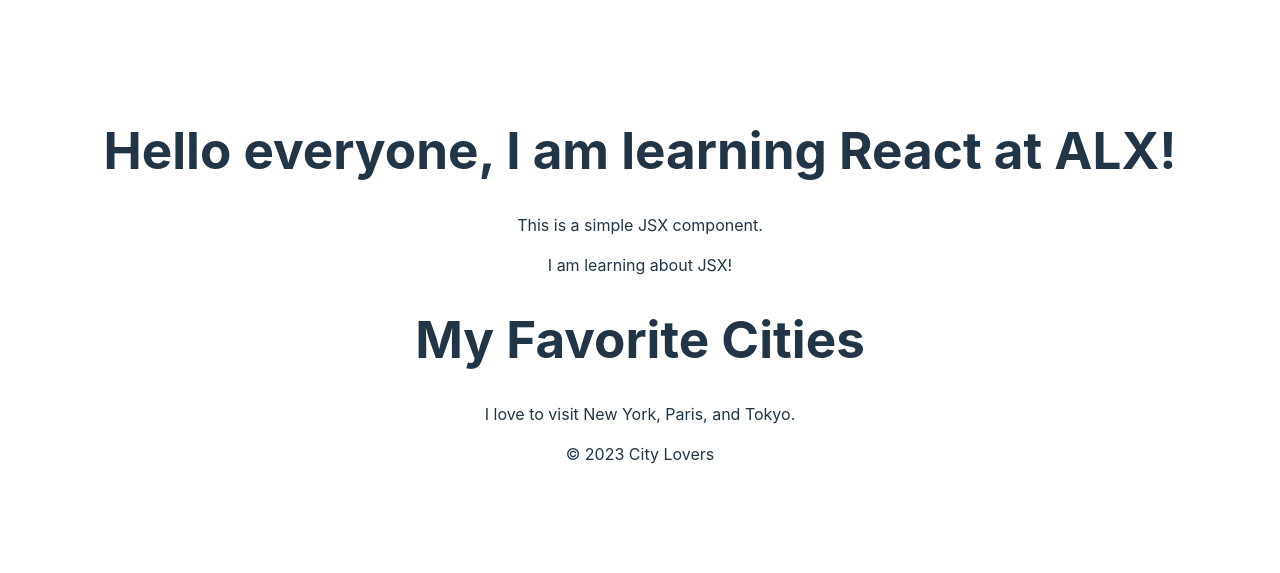
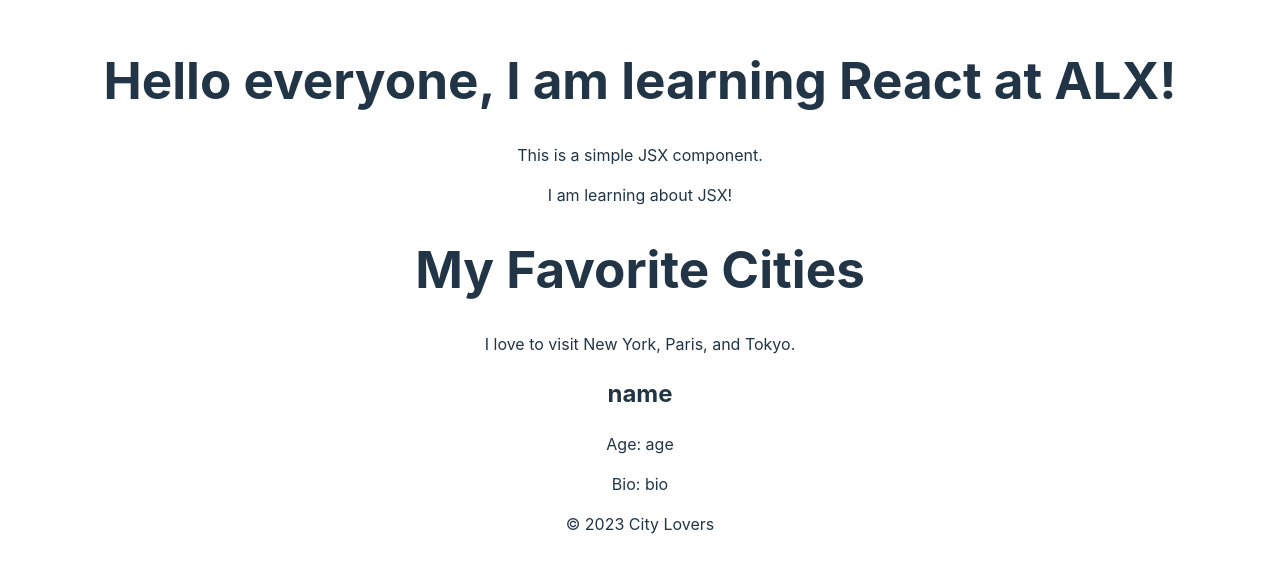
Before and after one commit to Maxzyto/alx-fe-reactjs, a React (Vite) app in the folder alx-react-app/: page / in a window 1280 px wide. Shown: the part 115-688 px from the top of the page. Built offline with nearby package versions, Linux system fonts and the light colour scheme.

Commit message:
userprofile

```diff
--- a/alx-react-app/src/App.jsx
+++ b/alx-react-app/src/App.jsx
@@ -2,6 +2,7 @@
 import Footer from './components/Footer'
 import Header from './components/Header'
 import MainContent from './components/MainContent'
+import UserProfile from './components/UserProfile'
 import WelcomeMessage from './components/WelcomeMessage'
 
 
@@ -13,9 +14,10 @@
       <WelcomeMessage />
       <Header />
       <MainContent />
+      <UserProfile name="Alice" age="25" bio="Loves hiking and photography" />
       <Footer />
     </>
-  )
+  );
 }
 
 export default App
--- /dev/null
+++ b/alx-react-app/src/components/UserProfile.jsx
@@ -0,0 +1,11 @@
+function UserProfile({ name, age, bio }) {
+  return (
+    <div>
+      <h2>{`name`}</h2>
+      <p>Age: {`age`}</p>
+      <p>Bio: {`bio`}</p>
+    </div>
+  );
+}
+
+export default UserProfile
```
